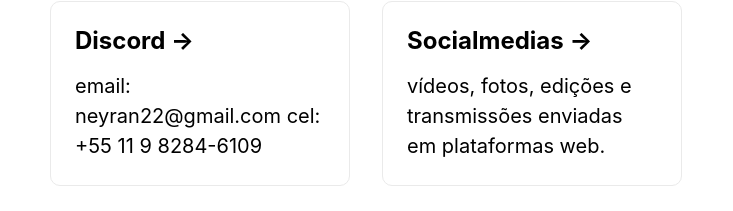
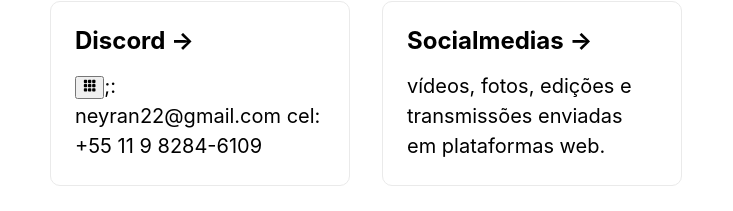
Before and after one commit to neyranms/phylcus, a Next.js app: page / in a window 1280 px wide. Shown: the part 564-775 px from the top of the page, without its empty margins (274-1007 px from the left). Built offline with nearby package versions, Linux system fonts and the light colour scheme.

Commit message:
updateButton

```diff
--- a/package.json
+++ b/package.json
@@ -11,7 +11,8 @@
   "dependencies": {
     "next": "12.2.3",
     "react": "18.2.0",
-    "react-dom": "18.2.0"
+    "react-dom": "18.2.0",
+    "react-icons": "^4.4.0"
   },
   "devDependencies": {
     "eslint": "8.20.0",
--- a/pages/index.js
+++ b/pages/index.js
@@ -1,6 +1,7 @@
 import Head from 'next/head'
 import Image from 'next/image'
 import styles from '../styles/Home.module.css'
+import { BsGrid3X3GapFill } from 'react-icons/bs';
 
 export default function Home() {
   return (
@@ -37,7 +38,7 @@
             className={styles.card}
           >
             <h2>Discord &rarr;</h2>
-            <p>email: neyran22@gmail.com
+            <p><button><BsGrid3X3GapFill /></button>;: neyran22@gmail.com
               cel: +55 11 9 8284-6109
             </p>
           </a>
```
Also changed, not shown: 1 other file (tests, documents, lock files or other folders).
